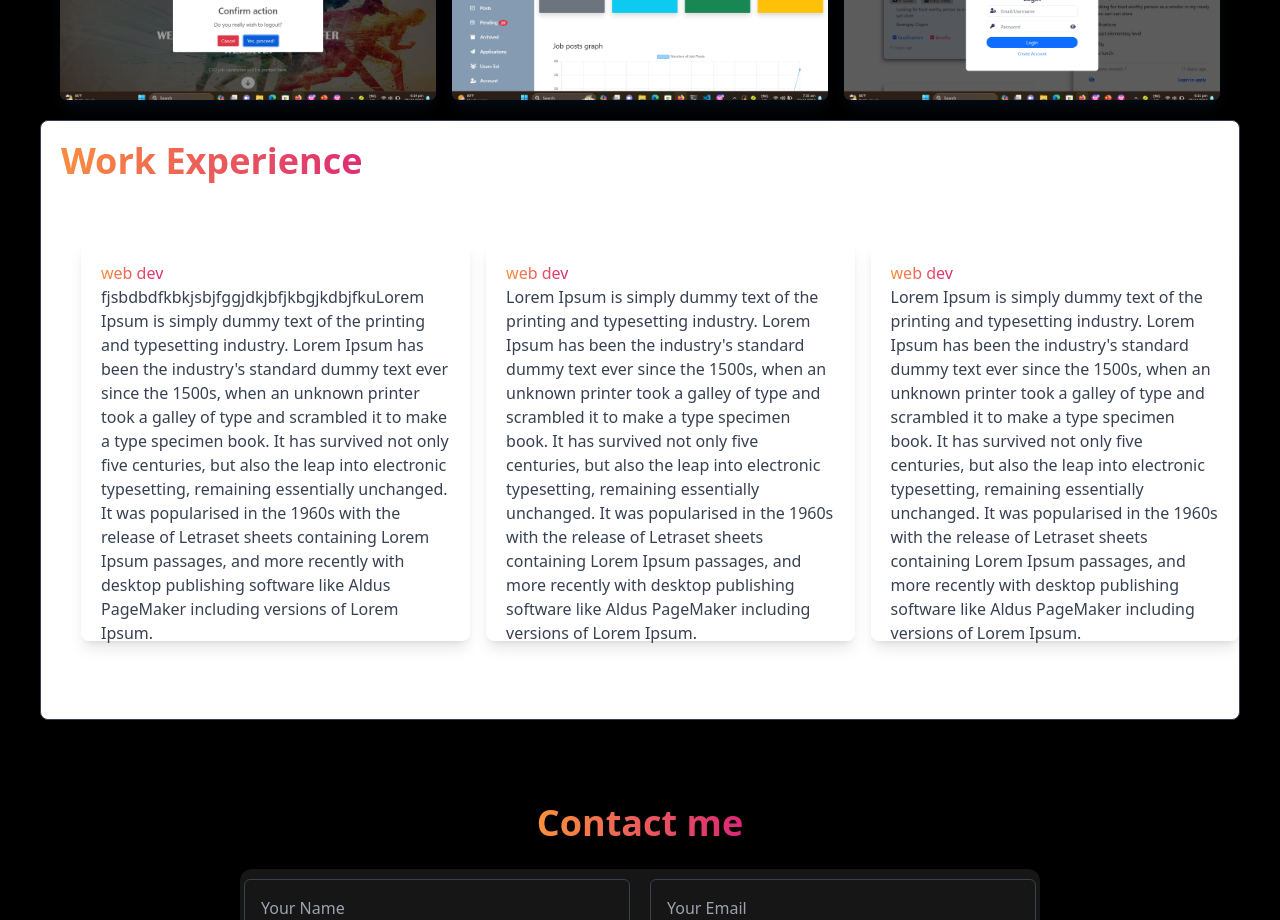
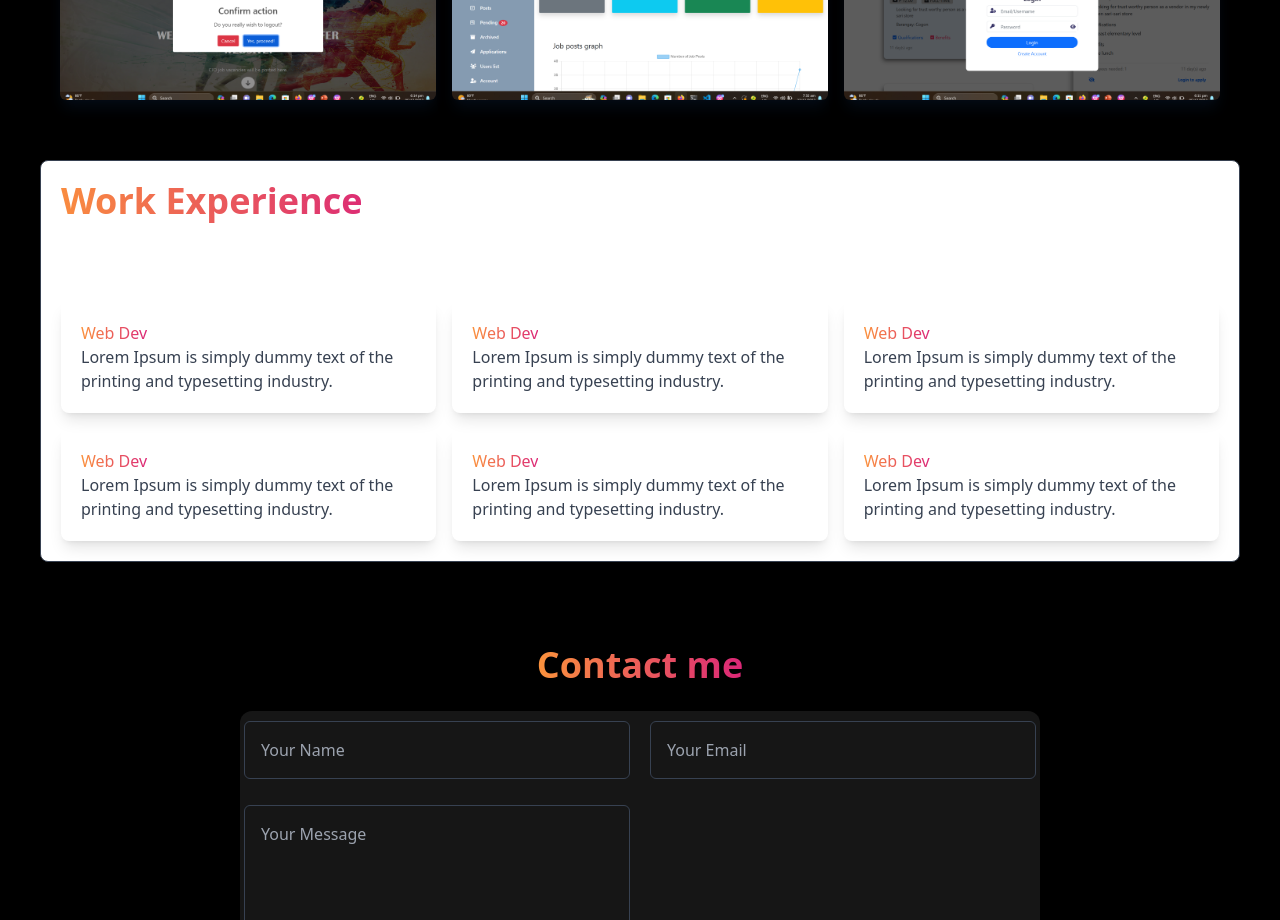
Before and after one commit to lenorcon/ReactPortfolio, a React (Create React App) app: page / in a window 1280 px wide. Shown: the part 1780-2700 px from the top of the page. Built offline with nearby package versions, Linux system fonts and the light colour scheme.

Commit message:
lenor's commit

```diff
--- a/public/index.html
+++ b/public/index.html
@@ -3,6 +3,7 @@
   <head>
     <meta charset="utf-8" />
     <link rel="icon" href="%PUBLIC_URL%/favicon.ico" />
+    <link rel="stylesheet" href="style.css">
     <meta name="viewport" content="width=device-width, initial-scale=1" />
     <meta name="theme-color" content="#000000" />
     <meta
--- /dev/null
+++ b/public/style.css
@@ -0,0 +1,3 @@
+.class1{
+    color: red;
+}
--- a/src/components/Contact.jsx
+++ b/src/components/Contact.jsx
@@ -6,7 +6,6 @@ const Contact = () => {
         <div className='text-center'>
             <h2 class="text-4xl font-bold leading-tight primary-color">Contact me</h2>
         </div>
-
         <div class="max-w-[800px] mx-auto">
             <div class="mt-6 bg-[#161616] rounded-xl">
                 <div class="pb-10">
--- a/src/components/experience.jsx
+++ b/src/components/experience.jsx
@@ -2,23 +2,35 @@ import React from 'react'
 
 const experience = () => {
   return (
-      <div className='border  border-gray-700 rounded-lg bg-white h-[600px] max-w-[1200px] mx-auto text-gray-700 items-center sm:grid-cols-2 md:grid-cols-3' id='experience'>
-          <h1 className='p-5 text-4xl font-bold primary-color item-center'> Work Experience</h1>
-          <div className=' ml-10 mt-10 flex grid-cols-2 gap-4 h-[200px] max-w-[1200px]'>
-            <div className='p-5 border-gray-700 rounded-lg shadow-lg h-[400px] max-w-[400px] items-center'>
-                <h1 className='primary-color text-center'>web dev</h1>
-                <p>fjsbdbdfkbkjsbjfggjdkjbfjkbgjkdbjfkuLorem Ipsum is simply dummy text of the printing and typesetting industry. Lorem Ipsum has been the industry's standard dummy text ever since the 1500s, when an unknown printer took a galley of type and scrambled it to make a type specimen book. It has survived not only five centuries, but also the leap into electronic typesetting, remaining essentially unchanged. It was popularised in the 1960s with the release of Letraset sheets containing Lorem Ipsum passages, and more recently with desktop publishing software like Aldus PageMaker including versions of Lorem Ipsum.</p>
-            </div>
-            <div className='p-5 bg-red rounded-lg shadow-lg h-[400px] max-w-[400px] items-center'>
-                <h1 className='primary-color text-center'>web dev</h1>
-                <p>Lorem Ipsum is simply dummy text of the printing and typesetting industry. Lorem Ipsum has been the industry's standard dummy text ever since the 1500s, when an unknown printer took a galley of type and scrambled it to make a type specimen book. It has survived not only five centuries, but also the leap into electronic typesetting, remaining essentially unchanged. It was popularised in the 1960s with the release of Letraset sheets containing Lorem Ipsum passages, and more recently with desktop publishing software like Aldus PageMaker including versions of Lorem Ipsum.</p>
-            </div>
-            <div className='p-5 bg-red rounded-lg shadow-lg h-[400px] max-w-[1200px] items-center'>
-                <h1 className='primary-color text-center'>web dev</h1>
-                <p>Lorem Ipsum is simply dummy text of the printing and typesetting industry. Lorem Ipsum has been the industry's standard dummy text ever since the 1500s, when an unknown printer took a galley of type and scrambled it to make a type specimen book. It has survived not only five centuries, but also the leap into electronic typesetting, remaining essentially unchanged. It was popularised in the 1960s with the release of Letraset sheets containing Lorem Ipsum passages, and more recently with desktop publishing software like Aldus PageMaker including versions of Lorem Ipsum.</p>
-            </div>
-          </div>
+    <div className='mt-10 border border-gray-700 rounded-lg bg-white max-w-[1200px] mx-auto text-gray-700 items-center' id='experience'>
+      <h1 className='p-5 text-4xl font-bold primary-color item-center'>Work Experience</h1>
+      <div className='p-5 mt-10 grid sm:grid-cols-2 md:grid-cols-3 gap-4 max-w-[1200px]'>
+        <div className='p-5 rounded-lg shadow-lg items-center'>
+          <h1 className='primary-color text-center'>Web Dev</h1>
+          <p>Lorem Ipsum is simply dummy text of the printing and typesetting industry.</p>
+        </div>
+        <div className='p-5 rounded-lg shadow-lg items-center'>
+          <h1 className='primary-color text-center'>Web Dev</h1>
+          <p>Lorem Ipsum is simply dummy text of the printing and typesetting industry.</p>
+        </div>
+        <div className='p-5 rounded-lg shadow-lg items-center'>
+          <h1 className='primary-color text-center'>Web Dev</h1>
+          <p>Lorem Ipsum is simply dummy text of the printing and typesetting industry.</p>
+        </div>
+        <div className='p-5 rounded-lg shadow-lg items-center'>
+          <h1 className='primary-color text-center'>Web Dev</h1>
+          <p>Lorem Ipsum is simply dummy text of the printing and typesetting industry.</p>
+        </div>
+        <div className='p-5 rounded-lg shadow-lg items-center'>
+          <h1 className='primary-color text-center'>Web Dev</h1>
+          <p>Lorem Ipsum is simply dummy text of the printing and typesetting industry.</p>
+        </div>
+        <div className='p-5 rounded-lg shadow-lg items-center'>
+          <h1 className='primary-color text-center'>Web Dev</h1>
+          <p>Lorem Ipsum is simply dummy text of the printing and typesetting industry.</p>
+        </div>
       </div>
+    </div>
   )
 }
 
```
